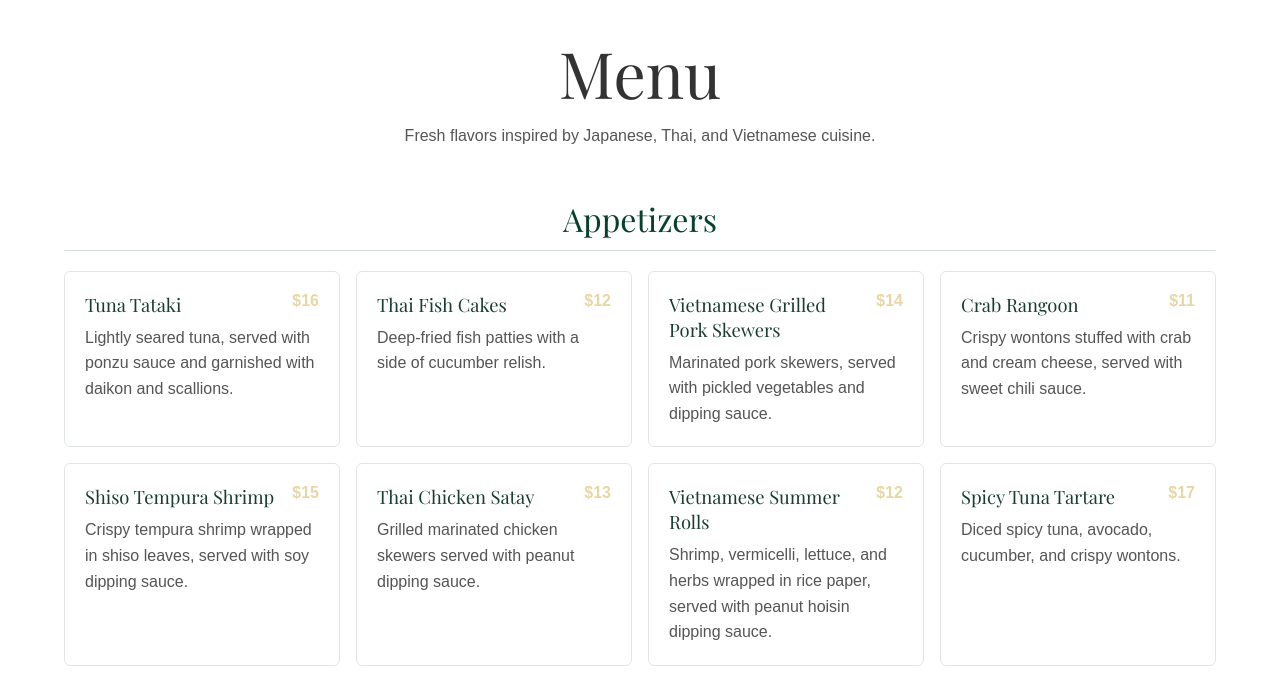
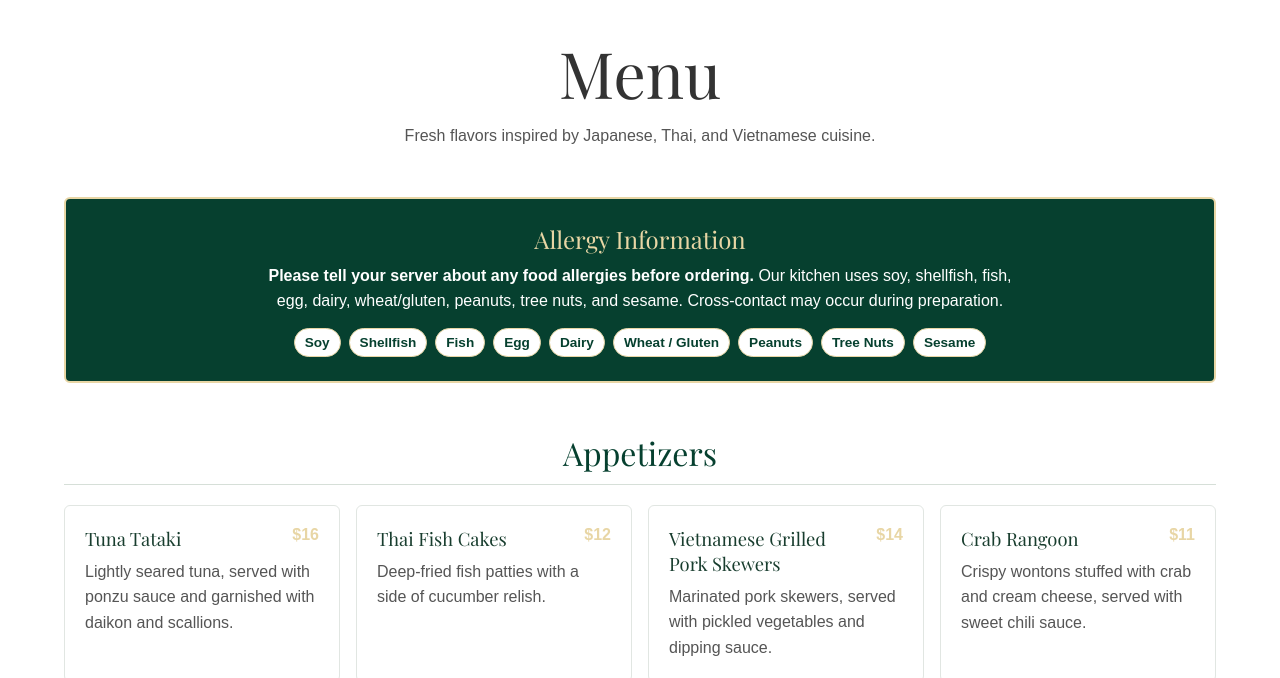
Before and after one commit to benjaminkruse24/ezo_restaurant_website, a plain HTML site: page menu.html in a window 1280 px wide. Shown: the part 70-748 px from the top of the page. Drawn offline with nearby package versions, Linux system fonts and the light colour scheme.

Commit message:
Allergy sections

```diff
--- a/menu.html
+++ b/menu.html
@@ -29,6 +29,24 @@
             <h1>Menu</h1>
             <p>Fresh flavors inspired by Japanese, Thai, and Vietnamese cuisine.</p>
         </header>
+
+        <aside class="allergy-info" aria-labelledby="allergy-heading">
+            <h2 id="allergy-heading">Allergy Information</h2>
+            <p><strong>Please tell your server about any food allergies before ordering.</strong>
+                Our kitchen uses soy, shellfish, fish, egg, dairy, wheat/gluten, peanuts,
+                tree nuts, and sesame. Cross-contact may occur during preparation.</p>
+            <div class="allergen-key" aria-label="Common allergens">
+                <span>Soy</span>
+                <span>Shellfish</span>
+                <span>Fish</span>
+                <span>Egg</span>
+                <span>Dairy</span>
+                <span>Wheat / Gluten</span>
+                <span>Peanuts</span>
+                <span>Tree Nuts</span>
+                <span>Sesame</span>
+            </div>
+        </aside>
 
         <section class="menu-category">
             <h2>Appetizers</h2>
--- a/style.css
+++ b/style.css
@@ -186,6 +186,46 @@ h1 {
     margin: -8px 0 20px;
     text-align: center;
     font-style: italic;
+}
+
+.allergy-info {
+    margin: 0 0 48px;
+    padding: 24px;
+    border: 2px solid #e8d6a5;
+    border-radius: 6px;
+    background-color: #06402f;
+    color: #fff;
+    text-align: center;
+}
+
+.allergy-info h2 {
+    margin-bottom: 8px;
+    color: #e8d6a5;
+    font-size: 1.5rem;
+}
+
+.allergy-info p {
+    max-width: 760px;
+    margin: 0 auto 14px;
+    color: #fff;
+    line-height: 1.6;
+}
+
+.allergen-key {
+    display: flex;
+    flex-wrap: wrap;
+    justify-content: center;
+    gap: 8px;
+}
+
+.allergen-key span {
+    padding: 6px 10px;
+    border: 1px solid #e8d6a5;
+    border-radius: 999px;
+    background-color: #fff;
+    color: #06402f;
+    font-size: 0.85rem;
+    font-weight: 700;
 }
 
 .menu-grid {
```
